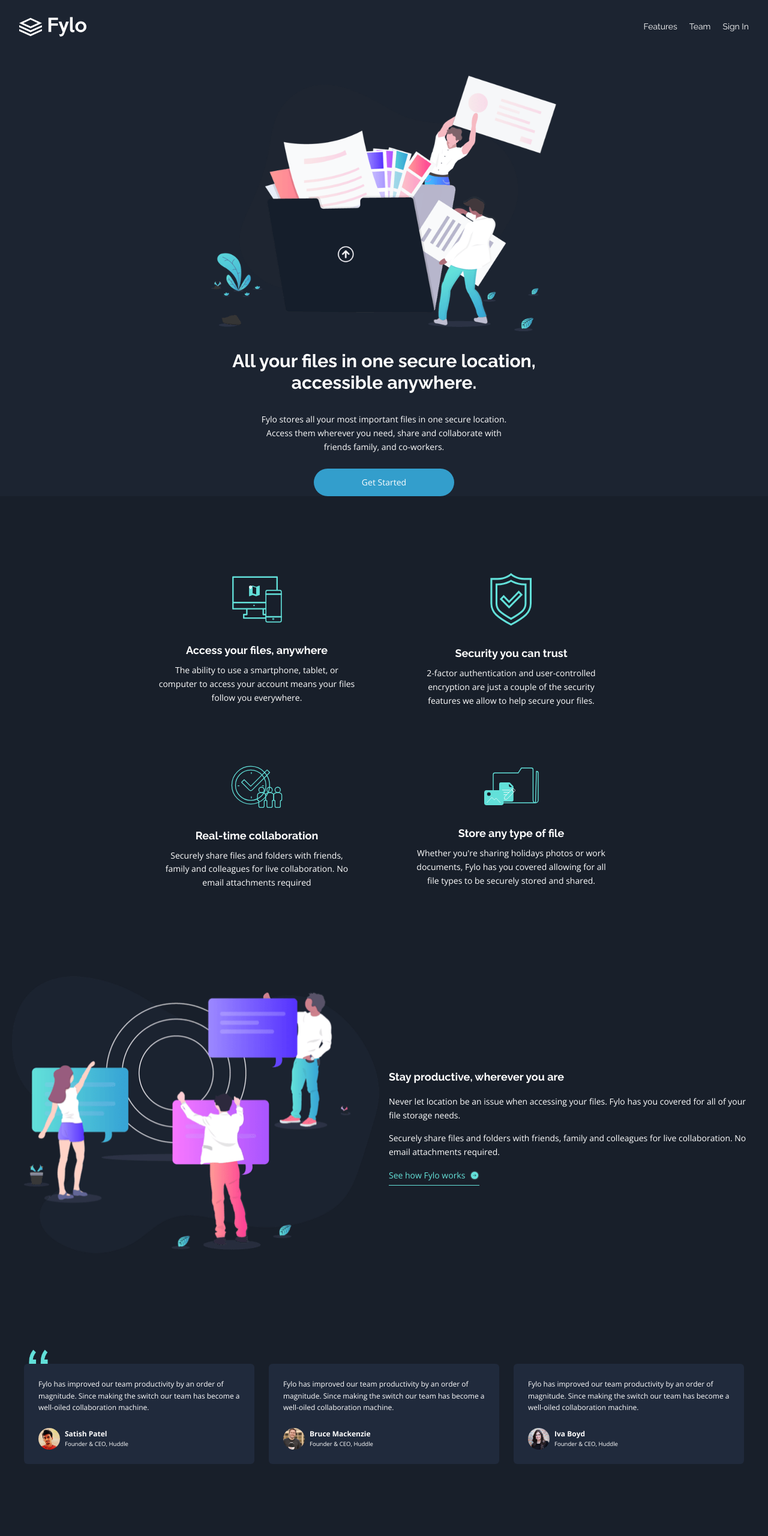
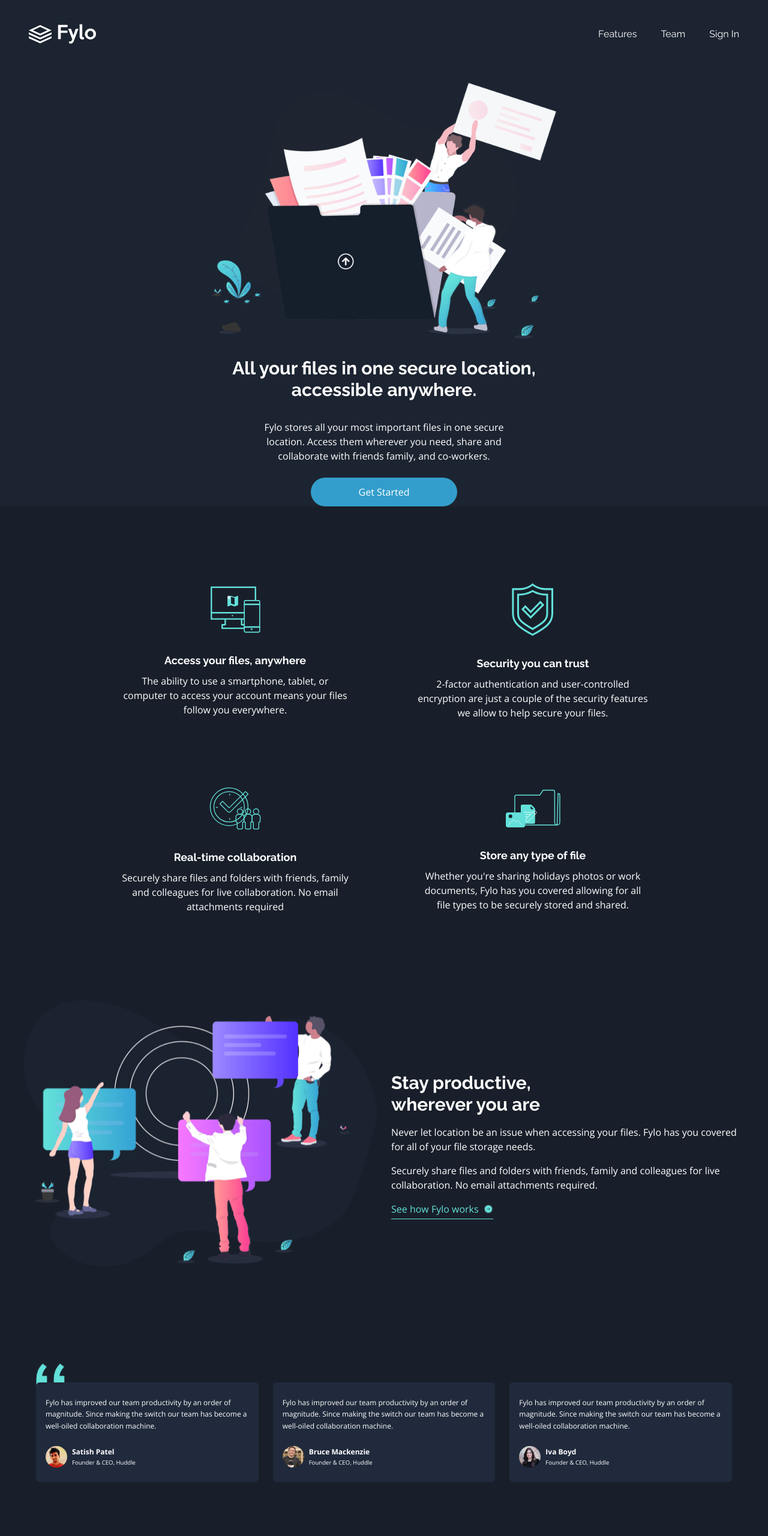
Before and after one commit to MalcolmTann/Flyo-Landing-Page, a plain HTML site: page public/index.html in a window 1280 px wide. Shown: the top 2560 px of the page at 60% size. Drawn offline with nearby package versions, Linux system fonts and the light colour scheme.

Commit message:
complete small desktop viewport

```diff
--- a/public/index.html
+++ b/public/index.html
@@ -10,12 +10,12 @@
   <link href="https://fonts.googleapis.com/css2?family=Open+Sans:wght@400;700&family=Raleway:wght@400;700&display=swap" rel="stylesheet">
   <link rel="stylesheet" href="css/main.css">
 </head>
-<body class="font-openSans text-white leading-relaxed text-sm">
+<body class="font-openSans text-white leading-relaxed text-sm lg:text-base">
 
-  <header class="px-5 pt-5  bg-intro md:pt-7 md:px-8">
+  <header class="px-5 pt-5  bg-intro md:pt-7 md:px-8 lg:pt-10 lg:px-12 xl:px-14">
     <nav class="flex justify-between items-center">
       <img class="w-20 md:w-28" src="images/logo.svg" alt="Flyo Logo">
-      <ul class="flex gap-5 font-railway">
+      <ul class="flex gap-5 font-railway lg:gap-10">
         <a href="#" title="Features">
           <li>Features</li>
         </a>
@@ -33,10 +33,10 @@
 
     <!-- landing -->
     <section class="bg-intro mb-32 pt-16 px-5 text-center">
-      <div class="mx-auto max-w-md md:max-w-xl">
+      <div class="mx-auto max-w-md md:max-w-xl xl:max-w-2xl">
         <img src="images/illustration-intro.png" alt="Folder Illustration">
-        <h1 class="mt-8 font-railway text-2xl font-semibold leading-normal md:text-3xl">All your files in one secure location, accessible anywhere.</h1>
-        <p class="mt-4 px-5 md:px-20 md:mt-8">Fylo stores all your most important files in one secure location. Access them wherever
+        <h1 class="mt-8 font-railway text-2xl font-semibold leading-normal md:text-3xl xl:text-4xl">All your files in one secure location, accessible anywhere.</h1>
+        <p class="mt-4 px-5 md:px-20 md:mt-8 xl:px-24">Fylo stores all your most important files in one secure location. Access them wherever
           you need, share and collaborate with friends family, and co-workers.</p>
         <a href="#" title="Get Started">
           <button class="mt-6 py-3 px-20 bg-blue rounded-full">Get Started</button>
@@ -45,10 +45,10 @@
     </section>
 
     <!-- content wrapper -->
-    <div class="px-5">
+    <div class="px-5 lg:px-10">
 
       <!-- features -->
-      <section class="grid grid-cols-1 gap-28 items-center justify-center text-center px-2 mb-36 mx-auto max-w-md md:grid-cols-2 md:max-w-3xl md:gap-24">
+      <section class="grid grid-cols-1 gap-28 items-center justify-center text-center px-2 mb-36 mx-auto max-w-md md:grid-cols-2 md:max-w-3xl lg:max-w-4xl lg:px-18">
         <div>
           <img class="mx-auto" src="images/icon-access-anywhere.svg" alt="Computer & Phone Illustration">
           <h2 class="mt-8 font-railway text-lg font-semibold">Access your files, anywhere</h2>
@@ -72,10 +72,10 @@
       </section>
 
       <!-- productive -->
-      <section class="mb-40 grid grid-cols-1 gap-2 justify-center items-center md:grid-cols-2 md:gap-4">
+      <section class="mb-40 grid grid-cols-1 gap-2 justify-center items-center md:grid-cols-2 md:gap-4 lg:gap-6">
         <img src="images/illustration-stay-productive.png" alt="productivty illustration">
         <div class="mt-10 flex flex-col gap-4">
-          <h2 class="font-railway text-lg font-semibold">Stay productive, wherever you are</h2>
+          <h2 class="font-railway text-lg font-semibold lg:text-3xl">Stay productive, <span class="inline-block lg:block">wherever you are</span></h2>
           <p>Never let location be an issue when accessing your files. Fylo has you covered for all of your file
             storage needs.</p>
           <p>Securely share files and folders with friends, family and colleagues for live collaboration. No email
@@ -89,9 +89,9 @@
 
       <!-- testimonials -->
       <section class="pb-36 px-5">
-        <img class="-mb-2 pl-2 w-10 h-8" src="images/bg-quotes.png" alt="quotes">
+        <img class="-mb-2 pl-2 w-10 h-8 lg:w-12 lg:h-10 lg:pl-0" src="images/bg-quotes.png" alt="quotes">
         <div class="grid grid-cols-1 md:grid-cols-3 gap-6 text-xs leading-relaxed">
-          <div class="bg-test rounded-md p-6">
+          <div class="bg-test rounded-md p-6 lg:px-4 lg:py-6">
             <p>Fylo has improved our team productivity by an order of magnitude. Since making the switch our team has
               become a well-oiled collaboration machine.</p>
             <div class="flex mt-6 gap-2">
@@ -102,7 +102,7 @@
               </div>
             </div>
           </div>
-          <div class="bg-test rounded-md p-6">
+          <div class="bg-test rounded-md p-6 lg:px-4 lg:py-6">
             <p>Fylo has improved our team productivity by an order of magnitude. Since making the switch our team has
               become a well-oiled collaboration machine.</p>
             <div class="flex mt-6 gap-2">
@@ -113,7 +113,7 @@
               </div>
             </div>
           </div>
-          <div class="bg-test rounded-md p-6">
+          <div class="bg-test rounded-md p-6 lg:px-4 lg:py-6">
             <p>Fylo has improved our team productivity by an order of magnitude. Since making the switch our team has
               become a well-oiled collaboration machine.</p>
             <div class="flex mt-6 gap-2">
@@ -128,7 +128,7 @@
       </section>
 
       <!-- Early Access -->
-      <article class="-mb-44 mx-auto relative z-10 max-w-2xl">
+      <article class="-mb-44 mx-auto relative z-10 max-w-2xl lg:-mb-24">
         <div class="bg-intro drop-shadow-xl rounded-lg py-8 px-6 text-center">
           <h2 class="font-railway text-lg font-semibold mb-4">Get early access today</h2>
           <p class="mx-auto md:max-w-xl">It only takes a minute to sign up and our free starter tier is extremely generous. If you have any
@@ -137,7 +137,7 @@
             <form>
               <input class="w-full p-4 rounded-full text-xs text-black placeholder-gray-300 max-w-md md:w-96" type="email" placeholder="email@example.com">
             </form>
-            <button class="py-3 px-10 w-full bg-blue rounded-full mx-auto max-w-xs md:max-w-2xs md:px-6">Get Started For Free</button>
+            <button class="py-3 px-10 w-full bg-blue rounded-full mx-auto max-w-xs md:max-w-2xs md:px-4">Get Started For Free</button>
           </div>
         </div>
       </article>
@@ -146,9 +146,9 @@
 
   <!-- footer -->
   <footer class="bg-footer pb-12">
-    <img class="pt-64 pl-10 lg:pl-16" src="images/logo.svg" alt="Flyo Logo">
+    <img class="pt-64 pl-10 lg:pt-44 lg:pl-14" src="images/logo.svg" alt="Flyo Logo">
 
-    <div class="px-10 mt-10 grid grid-cols-1 gap-5 lg:grid-cols-4 lg:px-16">
+    <div class="px-10 mt-10 grid grid-cols-1 gap-5 lg:mt-8 lg:grid-cols-4 lg:px-14">
 
       <div class="flex gap-6">
         <img class="w-4 h-4 mt-1" src="images/icon-location.svg" alt="location">
@@ -167,7 +167,7 @@
         </div>
       </div>
 
-      <div class="flex flex-col gap-10 justify-center lg:flex-row lg:gap-20">
+      <div class="flex flex-col gap-10 justify-center lg:flex-row lg:gap-18">
         <ul>
           <h3 class="mb-1">About Us</h3>
           <a href="#" title="Jobs">
--- a/tailwind.config.js
+++ b/tailwind.config.js
@@ -24,7 +24,9 @@
       maxWidth: {
         '2xs': '12rem',
       },
-
+      screens: {
+        'xl': '1440px',
+      }
     },
   },
   plugins: [],
```
Also changed, not shown: public/css/main.css, public/main.css.
